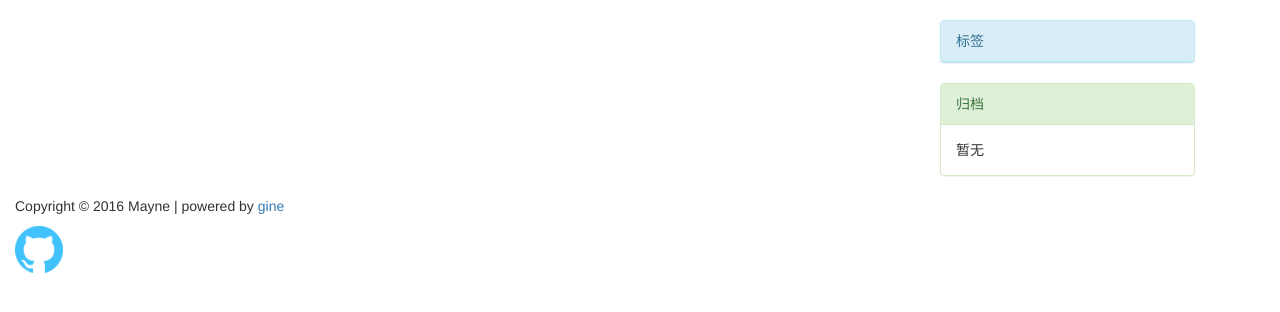
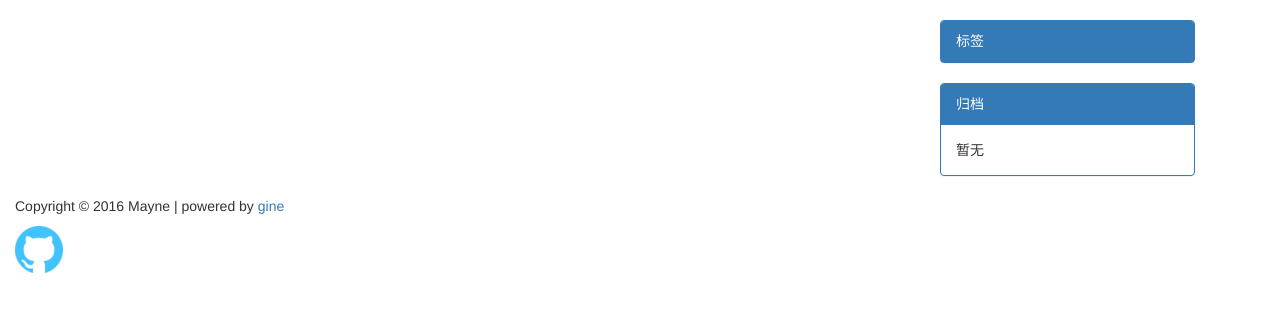
Before and after one commit to mayneyao/some-site, a Flask app: template app/templates/itest.html in a window 1280 px wide. Shown: the part 119-431 px from the top of the page. Run offline with Flask 2, Linux system fonts and the light colour scheme; the template is opened without the code that fills it, so the values that code supplies are empty; some libraries are stand-ins or nearby versions.

Commit message:
update tags

```diff
--- a/app/templates/itest.html
+++ b/app/templates/itest.html
@@ -24,13 +24,13 @@
         {% for name,url,tags,subtime in posts %}
             <div class="post">
                 <a href="/p_v2/{{ url[:-3] }}">{{ name }}</a>
-                <div class="tags">
+                <span class="label">
                     {% for tag in tags %}
                     <span class="tag{{ tag[-1] }}">
                         <a href="/tags/{{ tag[:-1] }}">{{ tag[:-1] }}</a>
                     </span>
                     {% endfor %}
-                </div>
+                </span>
                 <div class="datetime">{{ subtime }}</div>
                 <div class="post_less">
                     <p>
@@ -41,7 +41,7 @@
         {% endfor %}
     </div>
     <div class="col-md-3">
-        <div class="panel panel-info">
+        <div class="panel panel-primary">
           <div class="panel-heading">标签</div>
             <div class="list-group">
                 {% for tag,size in tags.items() %}
@@ -50,7 +50,7 @@
             </div>
         </div>
 
-        <div class="panel panel-success">
+        <div class="panel panel-primary">
           <div class="panel-heading">归档</div>
             <div class="panel-body list-group">
                暂无
```
